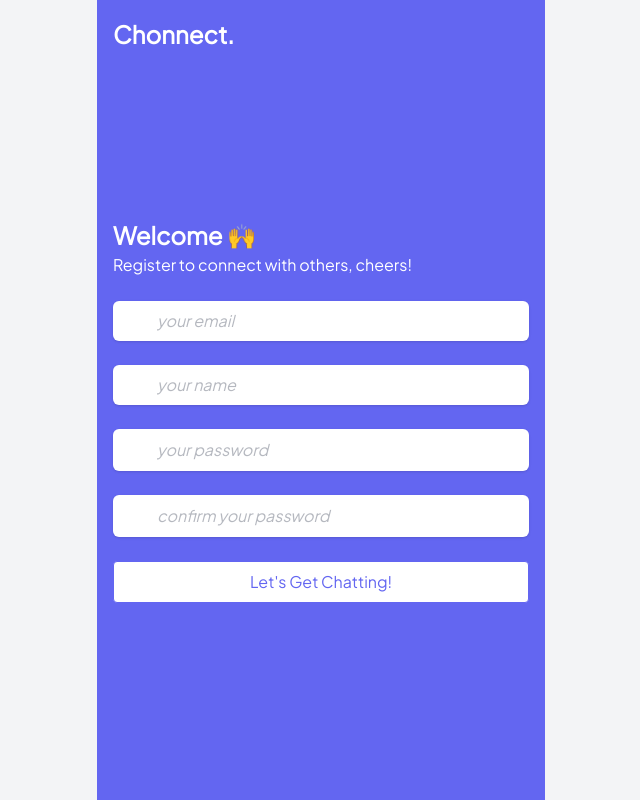
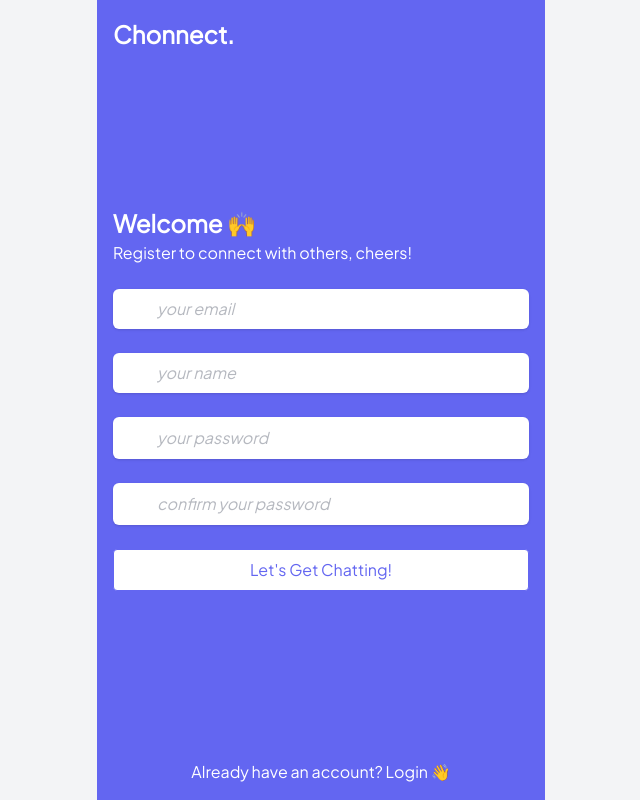
Before and after one commit to pramesywaraj/chonnect-frontend, a Vue app: page /register in a window 1280 px wide. Shown: the whole page, without its empty margins (319-959 px from the left). Built offline with nearby package versions, Linux system fonts and the light colour scheme; some icons are missing.

Commit message:
feat: add link to login

```diff
--- a/src/views/Register/components/RegisterForm/index.vue
+++ b/src/views/Register/components/RegisterForm/index.vue
@@ -3,7 +3,7 @@ import { TextInput, PasswordInput } from '@components/Inputs';
 import { PhLock, PhAt, PhUser } from '@phosphor-icons/vue';
 import { useForm } from 'vee-validate';
 
-import { registerSchema } from '@/schemas/register-schema';
+import { registerSchema } from '@/schemas';
 import Button from '@components/Button/index.vue';
 
 interface RegisterFormValues {
--- a/src/views/Register/index.vue
+++ b/src/views/Register/index.vue
@@ -1,4 +1,6 @@
 <script setup lang="ts">
+import { RouterLink } from 'vue-router';
+
 import RegisterForm from './components/RegisterForm/index.vue';
 </script>
 
@@ -13,5 +15,9 @@ import RegisterForm from './components/RegisterForm/index.vue';
       </div>
       <RegisterForm />
     </div>
+
+    <div class="flex justify-center">
+      <p class="text-white">Already have an account? <RouterLink to="/login">Login 👋</RouterLink></p>
+    </div>
   </div>
 </template>
```
